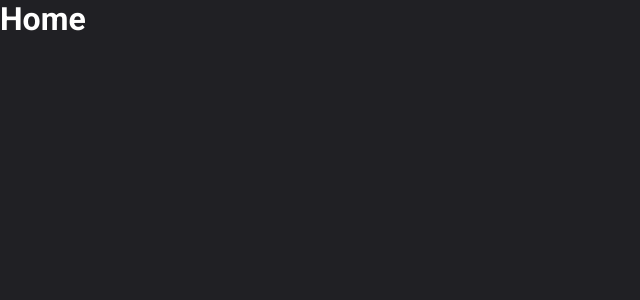
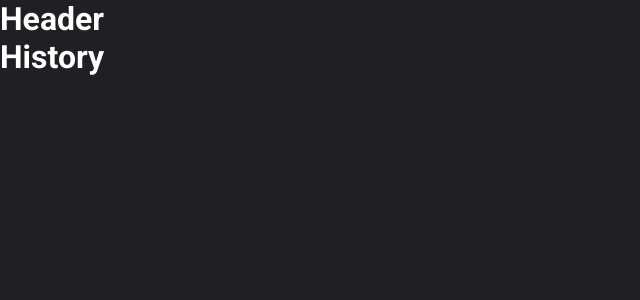
Before and after one commit to emillylamotte/ignite-pomodoro, a React (Vite) app: page /ignite-pomodoro/history in a window 1280 px wide. Shown: the top 300 px of the page, without its empty margins (0-640 px from the left). Built offline with nearby package versions, Linux system fonts and the light colour scheme.

Commit message:
Config outlet routes

```diff
--- /dev/null
+++ b/src/components/Header/index.tsx
@@ -0,0 +1,3 @@
+export function Header() {
+  return <h1>Header</h1>
+}
--- a/src/components/Home/index.tsx
+++ /dev/null
@@ -1,3 +0,0 @@
-export function Home() {
-  return <h1>Home</h1>
-}
--- /dev/null
+++ b/src/pages/History/index.tsx
@@ -0,0 +1,3 @@
+export function History() {
+  return <h1>History</h1>
+}
--- /dev/null
+++ b/src/pages/Layout/index.tsx
@@ -0,0 +1,11 @@
+import { Outlet } from 'react-router-dom'
+import { Header } from '../../components/Header'
+
+export function Layout() {
+  return (
+    <>
+      <Header />
+      <Outlet />
+    </>
+  )
+}
--- a/src/routers/index.tsx
+++ b/src/routers/index.tsx
@@ -1,11 +1,17 @@
 import { Routes, Route } from 'react-router-dom'
 import { Home } from '../pages/Home'
+import { History } from '../pages/History'
+import { Layout } from '../pages/Layout'
 
 export function Router() {
   return (
     <Routes>
-      <Route path="/ignite-pomodoro" element={<Home />} />
-      <Route path="*" element={<Home />} />
+      <Route path="/ignite-pomodoro" element={<Layout />}>
+        <Route path="/ignite-pomodoro" element={<Home />} />
+        <Route path="/ignite-pomodoro/home" element={<Home />} />
+        <Route path="/ignite-pomodoro/history" element={<History />} />
+        <Route path="*" element={<Home />} />
+      </Route>
     </Routes>
   )
 }
```
